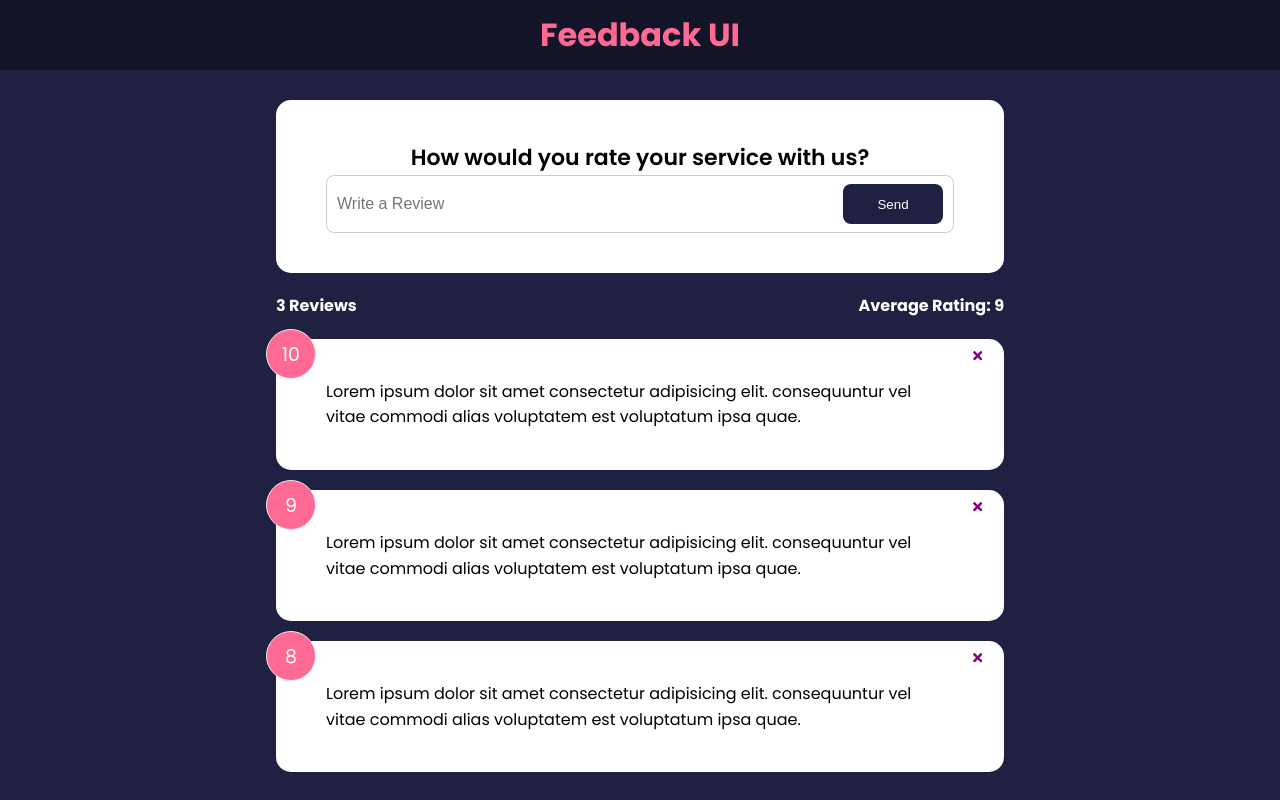
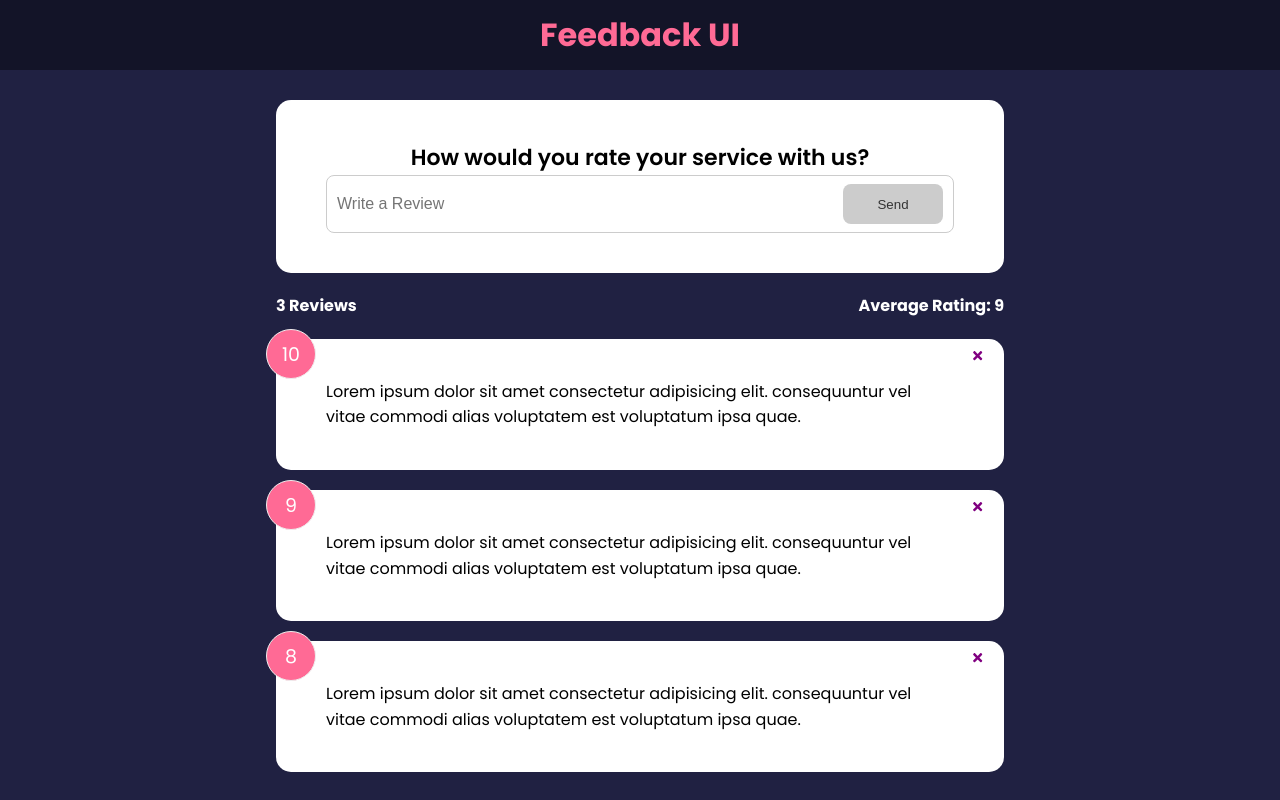
Before and after one commit to Namburisaivarma/Feedback-UI, a React (Create React App) app: page / in a window 1280 px wide. Built offline with nearby package versions, Linux system fonts and the light colour scheme.

Commit message:
Added the form validation

```diff
--- a/src/components/FeedbackForm.jsx
+++ b/src/components/FeedbackForm.jsx
@@ -4,8 +4,20 @@
 
 function FeedbackForm() {
   const [text, setText] = useState('')
+  const [btnDisabled, setBtnDisabled] = useState(true)
+  const [message, setMessage] = useState('')
 
   const handleTextChange = (e) => {
+    if (text == '') {
+      setBtnDisabled(true)
+      setMessage(null)
+    } else if (text !== '' && text.trim().length <= 10) {
+      setMessage('Text must be atleast 10 characters')
+      setBtnDisabled(true)
+    } else {
+      setMessage(null)
+      setBtnDisabled(false)
+    }
     setText(e.target.value)
   }
   return (
@@ -20,8 +32,11 @@
             placeholder="Write a Review"
             value={text}
           />
-          <Button type="submit">Send</Button>
+          <Button isDisabled={btnDisabled} type="submit">
+            Send
+          </Button>
         </div>
+        {message && <div className="message">{message}</div>}
       </form>
     </Card>
   )
```
